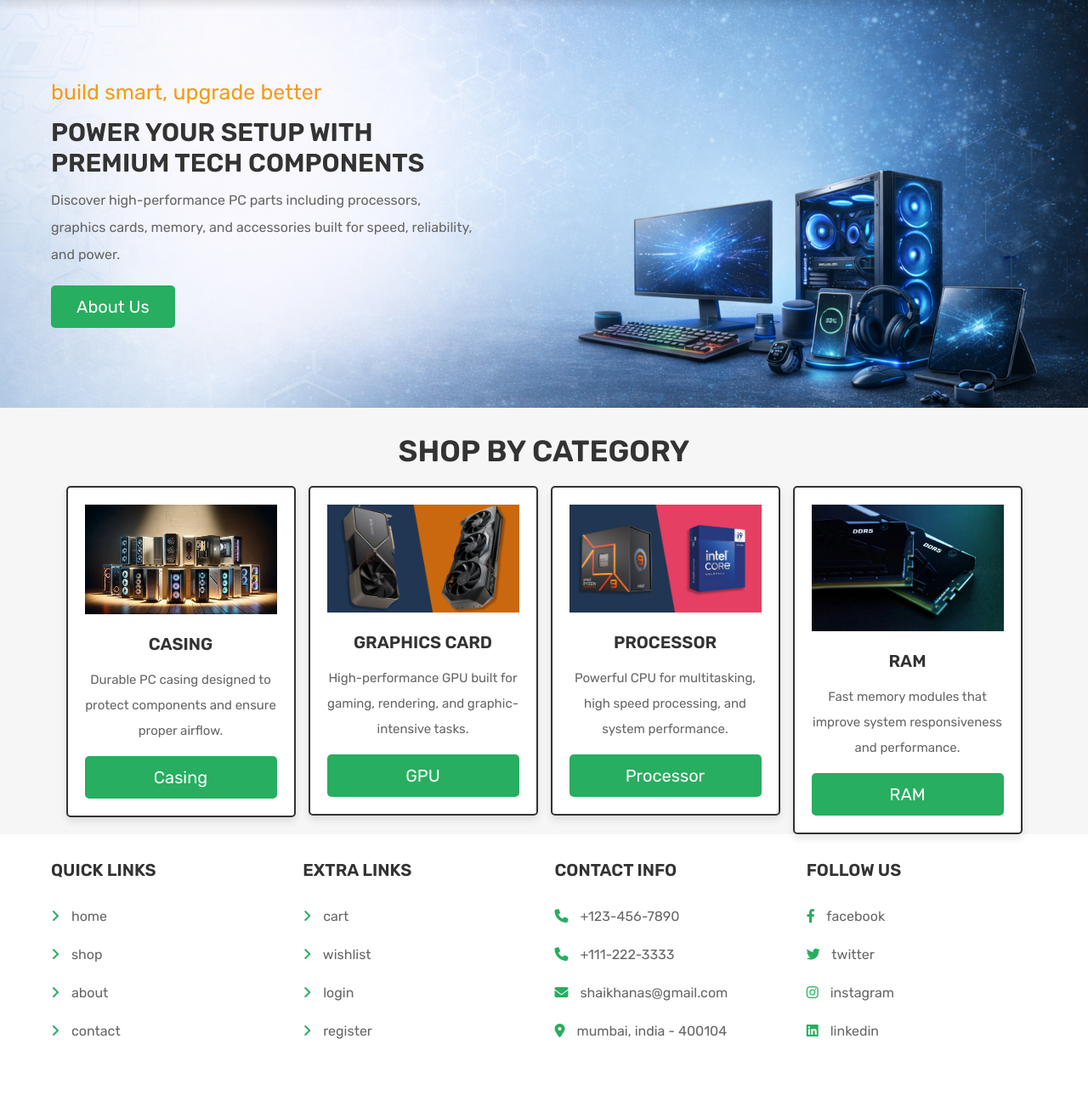
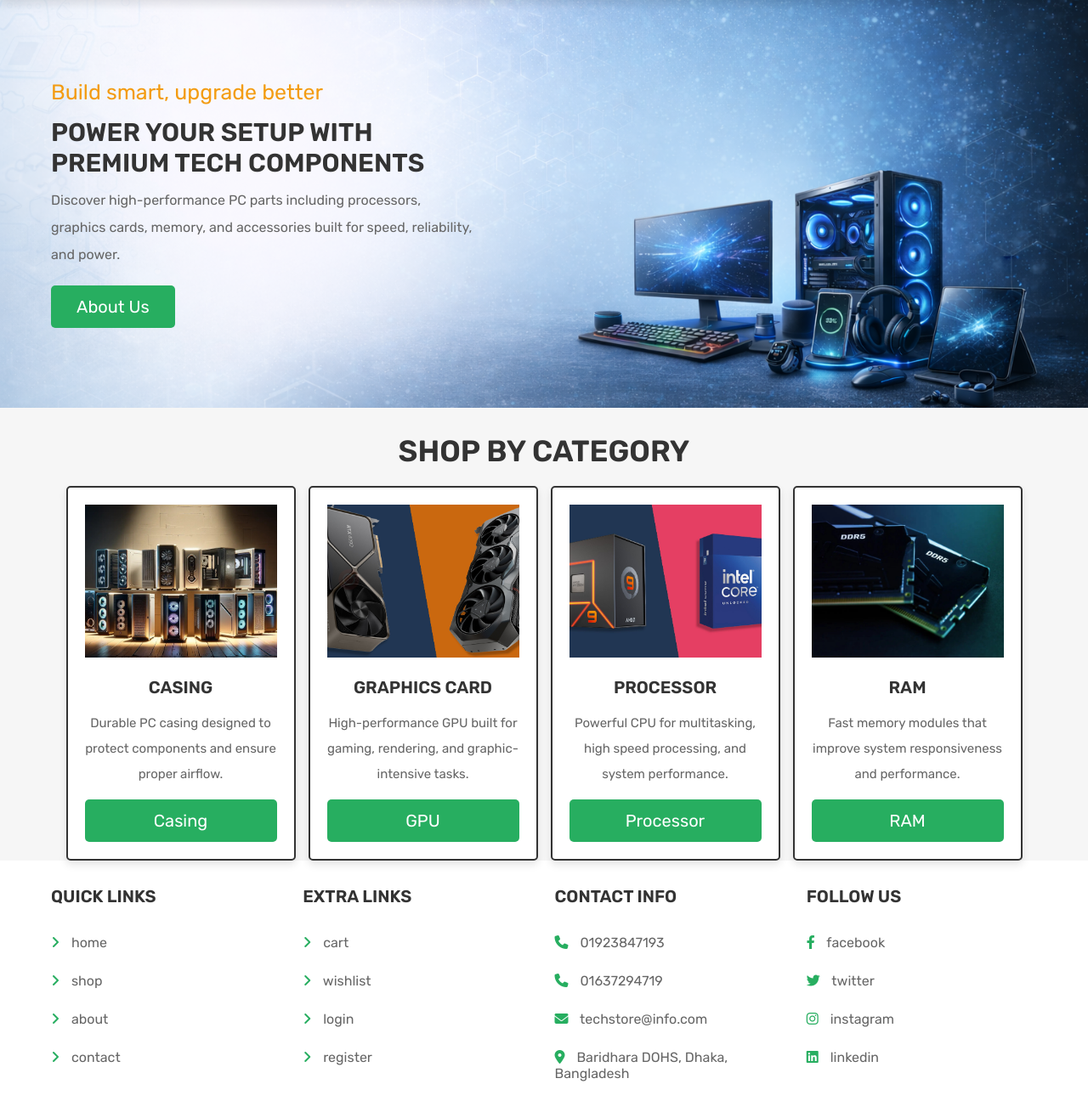
Before and after one commit to karib5/TechStore, a PHP site: page /home.php in a window 1280 px wide. Shown: the part 69-1385 px from the top of the page at 85% size. Before the commit the page ends 1292 px from the top, so only its background shows below. Run offline with PHP 8.4, Linux system fonts and the light colour scheme; the visitor is signed in with stand-in values (Sample User, id 1); data that the repository does not hold is empty; some libraries are stand-ins or nearby versions.

Commit message:
footer fix

```diff
--- a/about.php
+++ b/about.php
@@ -23,10 +23,8 @@ if(!isset($user_id)){
    <meta name="viewport" content="width=device-width, initial-scale=1.0">
    <title>about</title>
 
-   <!-- font awesome cdn link  -->
    <link rel="stylesheet" href="https://cdnjs.cloudflare.com/ajax/libs/font-awesome/6.1.1/css/all.min.css">
 
-   <!-- custom css file link  -->
    <link rel="stylesheet" href="css/style.css">
 
 </head>
--- a/css/style.css
+++ b/css/style.css
@@ -59,6 +59,8 @@
 
 .home-category .box-container .box img{
    width: 100%;
+   height: 18rem;
+   object-fit: cover;
    margin-bottom: 1rem;
 }
 
--- a/footer.php
+++ b/footer.php
@@ -20,10 +20,10 @@
 
       <div class="box">
          <h3>contact info</h3>
-         <p> <i class="fas fa-phone"></i> +123-456-7890 </p>
-         <p> <i class="fas fa-phone"></i> +111-222-3333 </p>
-         <p> <i class="fas fa-envelope"></i> shaikhanas@gmail.com </p>
-         <p> <i class="fas fa-map-marker-alt"></i> mumbai, india - 400104 </p>
+         <p> <i class="fas fa-phone"></i> 01923847193 </p>
+         <p> <i class="fas fa-phone"></i> 01637294719 </p>
+         <p> <i class="fas fa-envelope"></i> techstore@info.com </p>
+         <p> <i class="fas fa-map-marker-alt"></i> Baridhara DOHS, Dhaka, Bangladesh </p>
       </div>
 
       <div class="box">
--- a/home.php
+++ b/home.php
@@ -36,7 +36,7 @@ if(!isset($user_id)){
    <section class="home">
 
       <div class="content">
-   <span>build smart, upgrade better</span>
+   <span>Build smart, upgrade better</span>
    <h3>Power Your Setup With Premium Tech Components</h3>
    <p>Discover high-performance PC parts including processors, graphics cards, memory, and accessories built for speed, reliability, and power.</p>
    <a href="about.php" class="btn">about us</a>
```
